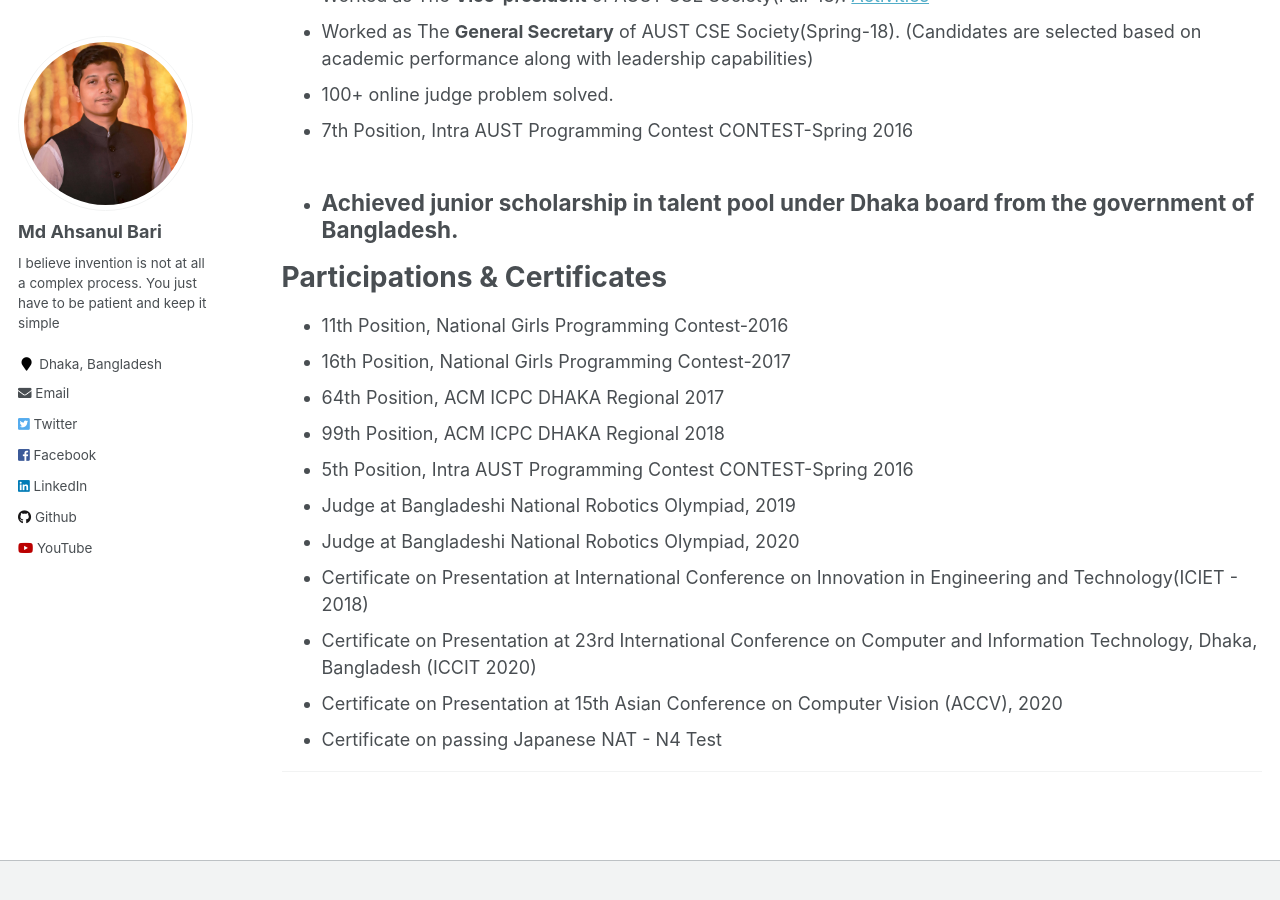
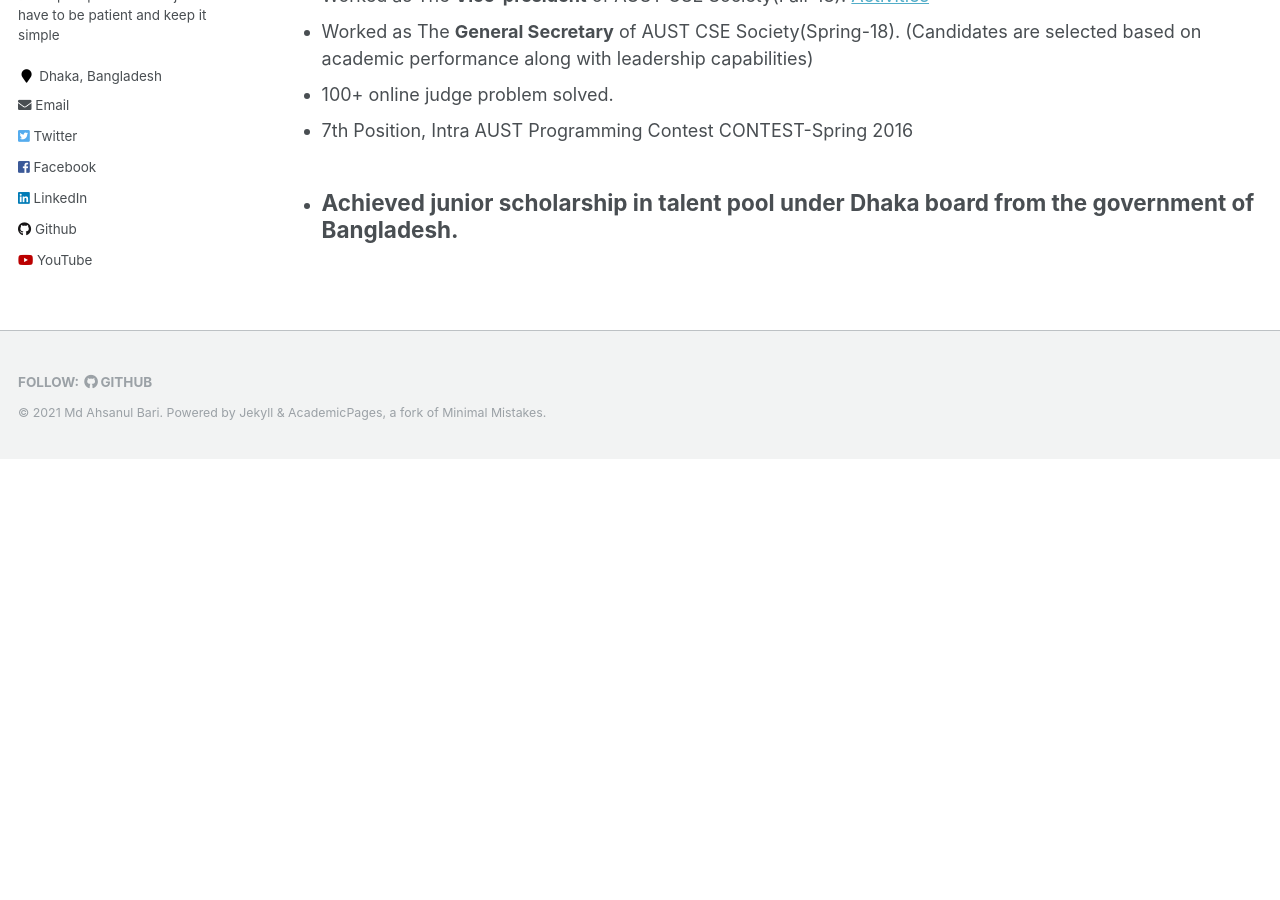
Before and after one commit to GProDevik/AhsanulBariRomih, a Jekyll site: the page built from _pages/education-achievements.md, in a window 1280 px wide and 900 px high, scrolled down 616 px. Built offline with Jekyll 4.4.1, drawn with Linux system fonts in a browser that asks for light colours; after the commit the page ends 1075 px from its top, so only the background shows below that.

Commit message:
Update education-achievements.md

```diff
--- a/_pages/education-achievements.md
+++ b/_pages/education-achievements.md
@@ -31,19 +31,3 @@ redirect_from:
 - 7th Position, Intra AUST Programming Contest CONTEST-Spring 2016
 - Achieved junior **scholarship in talent pool** under Dhaka board from the government of Bangladesh.
 ---
-
-# Participations & Certificates
-
-- 11th Position, National Girls Programming Contest-2016
-- 16th Position, National Girls Programming Contest-2017
-- 64th Position, ACM ICPC DHAKA Regional 2017
-- 99th Position, ACM ICPC DHAKA Regional 2018
-- 5th Position, Intra AUST Programming Contest CONTEST-Spring 2016
-- Judge at Bangladeshi National Robotics Olympiad, 2019
-- Judge at Bangladeshi National Robotics Olympiad, 2020
-- Certificate on Presentation at International Conference on Innovation in Engineering and Technology(ICIET - 2018)
-- Certificate on Presentation at 23rd International Conference on Computer and Information Technology, Dhaka, Bangladesh (ICCIT 2020)
-- Certificate on Presentation at 15th Asian Conference on Computer Vision (ACCV), 2020
-- Certificate on passing Japanese NAT - N4 Test
-
----
```
